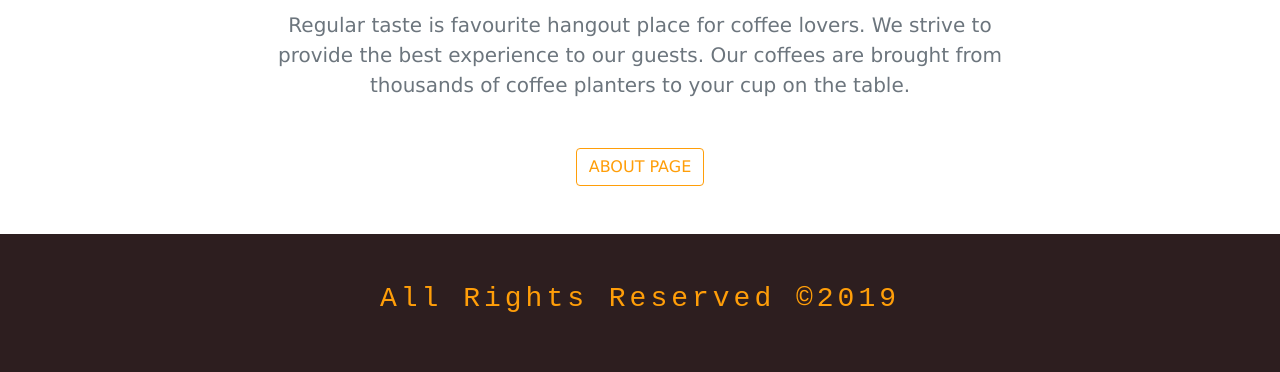
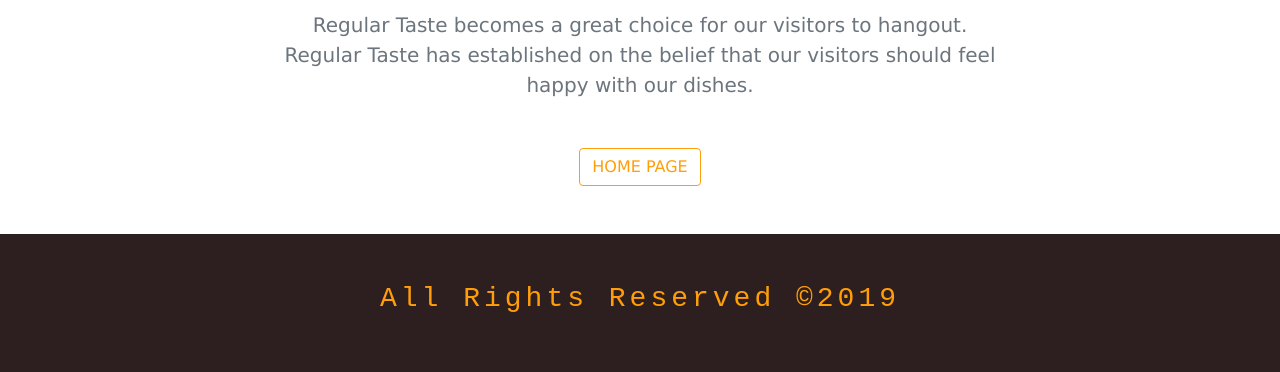
Before and after one commit to bestcodeeditor/cofee, a Gatsby site: page /about in a window 1280 px wide. Shown: the part 677-1049 px from the top of the page. Built offline with nearby package versions, Linux system fonts and the light colour scheme; Gatsby itself is replaced by a stand-in of ours.

Commit message:
about us change

```diff
--- a/src/pages/about.js
+++ b/src/pages/about.js
@@ -2,6 +2,7 @@ import React from "react";
 import { Link, graphql } from "gatsby";
 
 import Layout from "../components/layout";
+import Title from "../components/Globals/Title";
 
 import SEO from "../components/seo";
 
@@ -17,7 +18,25 @@ const AboutPage = ({ data }) => (
       title="about us"
       styleClass="about-background"
     />
-    <Info />
+    <section className="py-5">
+      <div className="container">
+        <Title title="about us" />
+        <div className="row">
+          <div className="col-10 col-sm-8 mx-auto text-center">
+            <p className="lead text-muted mb-5">
+              Regular Taste becomes a great choice for our visitors to hangout.
+              Regular Taste has established on the belief that our visitors
+              should feel happy with our dishes.
+            </p>
+            <Link to="/">
+              <button className="btn text-uppercase btn-yellow">
+                home page
+              </button>
+            </Link>
+          </div>
+        </div>
+      </div>
+    </section>
   </Layout>
 );
 
```
